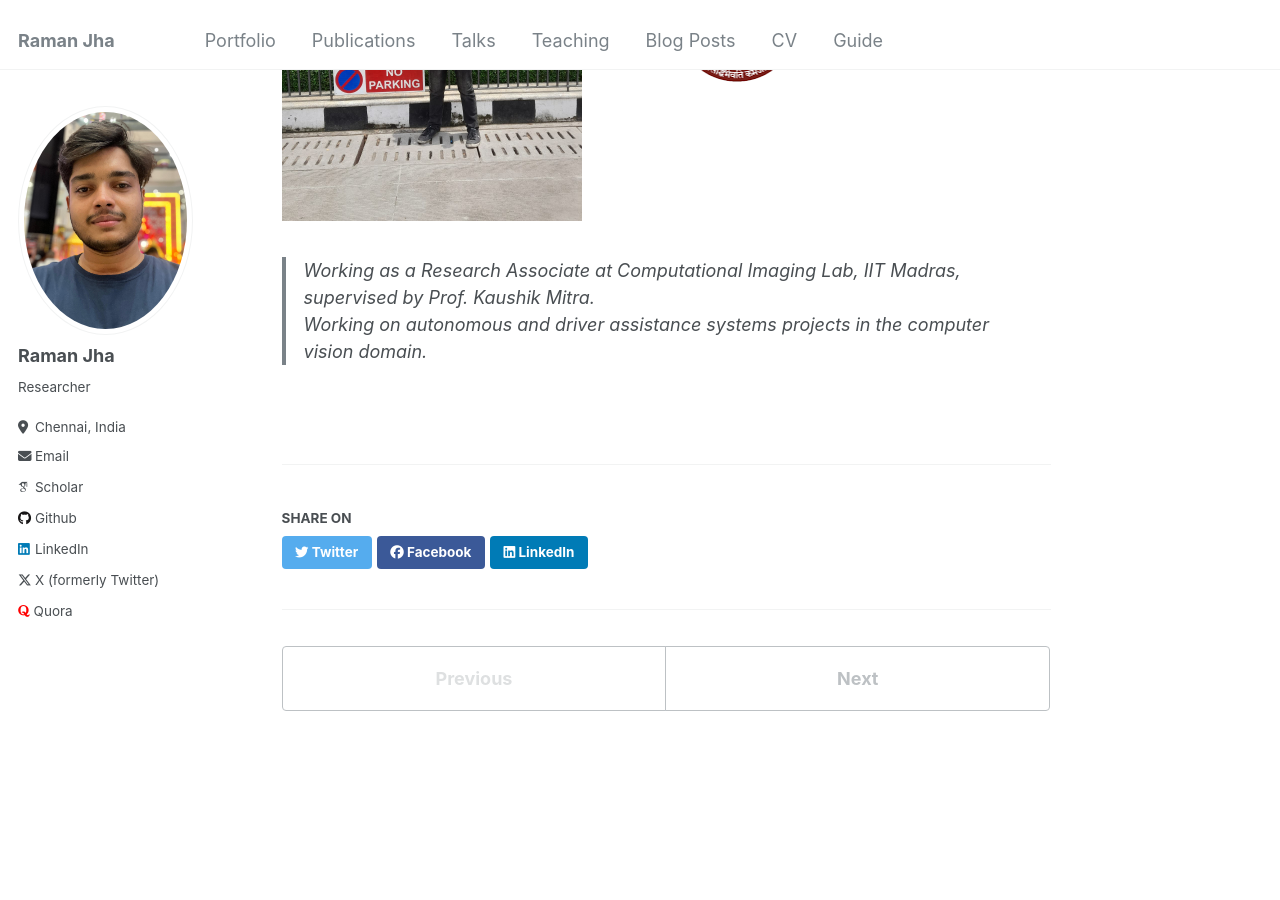
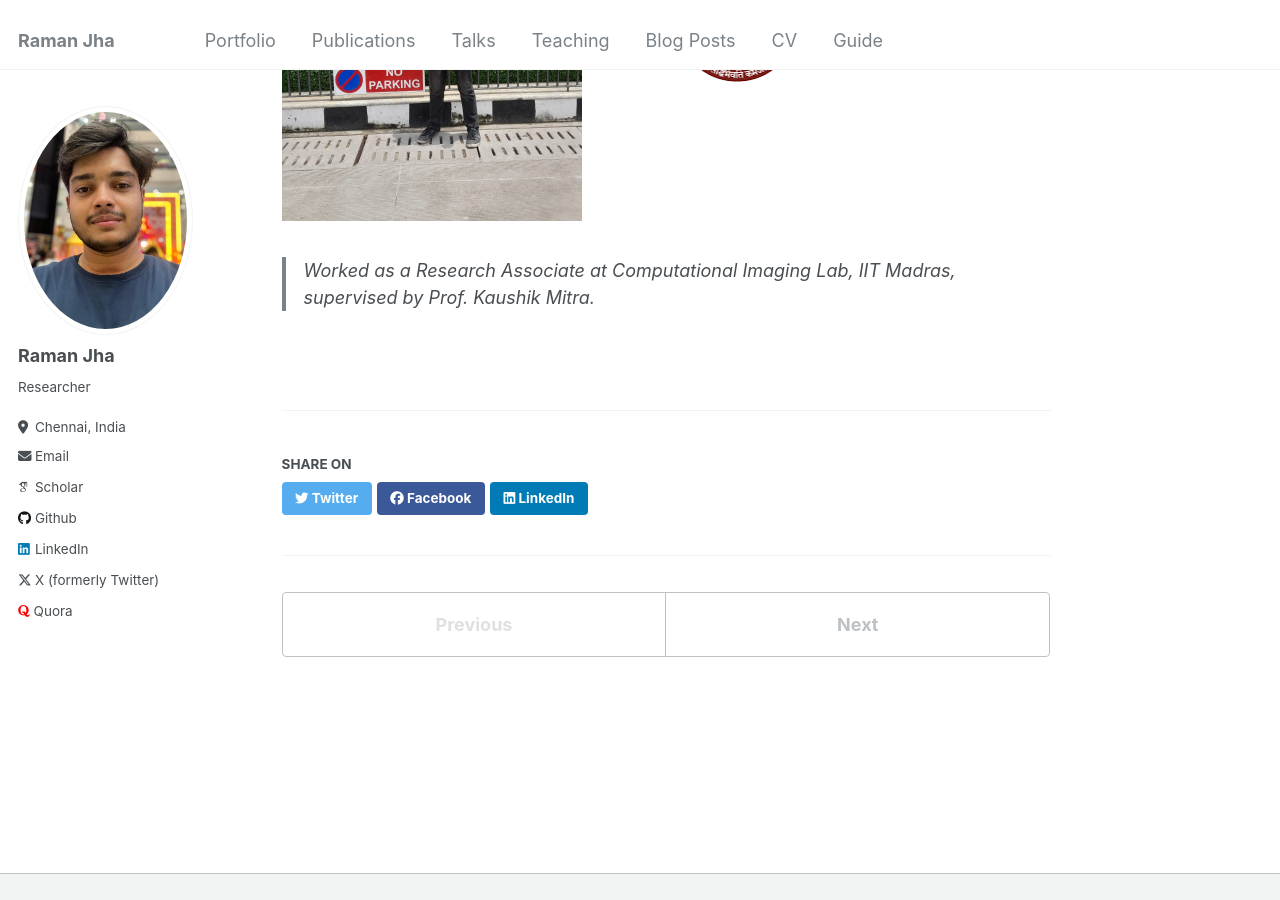
Before and after one commit to jhakrraman/jhakrraman.github.io, a Jekyll site: the page built from _portfolio/46_IITM.md, in a window 1280 px wide and 900 px high, scrolled down 382 px. Built offline with Jekyll 4.4.1, drawn with Linux system fonts in a browser that asks for light colours; some web fonts are replaced.

Commit message:
Update 46_IITM.md

```diff
--- a/_portfolio/46_IITM.md
+++ b/_portfolio/46_IITM.md
@@ -3,10 +3,10 @@ title: "Research Associate"
 collection: portfolio
 venue: "IIT Madras"
 date1: 08/2023
-date2: Present
+date2: 06/2024
 location: "Chennai, India"
 ---
 <img src='/images/iitm.jpeg' width=300 height=400>
 <img src='/images/IITM.png' width=300 height=400><br/>
->Working as a Research Associate at Computational Imaging Lab, IIT Madras, supervised by Prof. Kaushik Mitra.
->Working on autonomous and driver assistance systems projects in the computer vision domain.
+> Worked as a Research Associate at Computational Imaging Lab, IIT Madras, supervised by Prof. Kaushik Mitra.
+>
```
